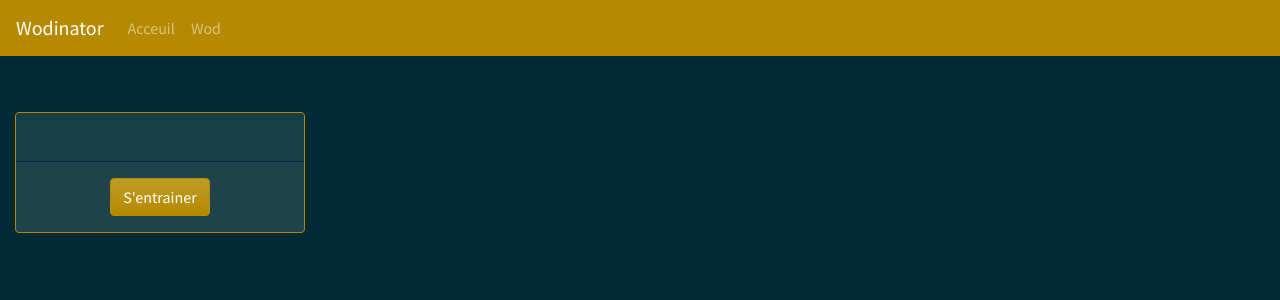
After one commit to DimitriKft/Wodinator, a Symfony app: template templates/wod/wod_levels.html.twig in a window 1280 px wide. The commit adds this page. Shown: the top 300 px of the page. Run offline with Twig, Linux system fonts and the light colour scheme; the template is opened without the code that fills it, so the values that code supplies are empty; some libraries are stand-ins or nearby versions.

Commit message:
add method for displayWod

```diff
--- /dev/null
+++ b/templates/wod/wod_levels.html.twig
@@ -0,0 +1,21 @@
+{% extends 'base.html.twig' %}
+
+{% block title %}Wods choice{% endblock %}
+
+{% block body %}
+<h1>{{ wod.name }}</h1>
+<p>{{ wod.description }}</p>
+<img src="{{ wod.image }}" alt="">
+
+<div class="col-12 col-md-6 col-lg-4 col-xl-3">
+        <div class="card border-primary mb-3 mx-auto card-wod" style="maw-width:20rem">
+            <div class="card-header text-center">
+                <img src="{{ wod.image }}" class="card-img-top" alt="">
+            </div>
+            <div class="d-flex justify-content-center">
+                <a class="btn btn-primary align-center training-btn" href="{{ path('display_wod', {'id': wod.id}) }}">S'entrainer</a>
+            </div>
+        </div>
+    </div>
+
+{% endblock %}
--- a/templates/wod/wods.html.twig
+++ b/templates/wod/wods.html.twig
@@ -15,7 +15,7 @@
                         <p class="card-title text-center pb-2 mx-3">{{ wod.description }}</p>
                     </div>
                     <div class="d-flex justify-content-center">
-                        <a class="btn btn-primary align-center training-btn" href="">S'entrainer</a>
+                        <a class="btn btn-primary align-center training-btn" href="{{ path('display_wod', {'id': wod.id}) }}">S'entrainer</a>
                     </div>
                 </div>
             </div>
```
Also changed, not shown: src/Controller/WodController.php (+11 -0 lines).
